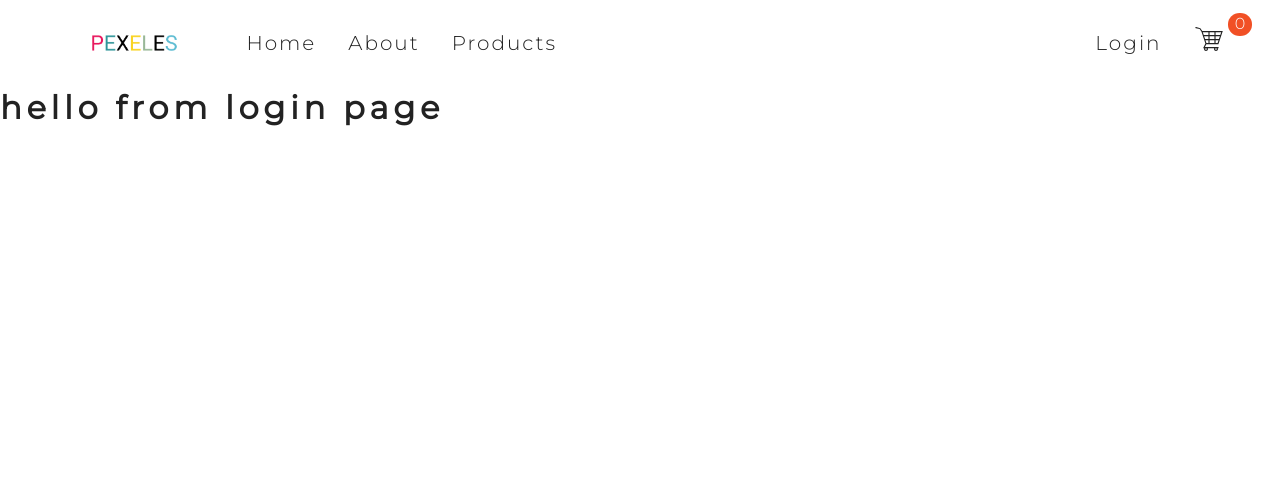
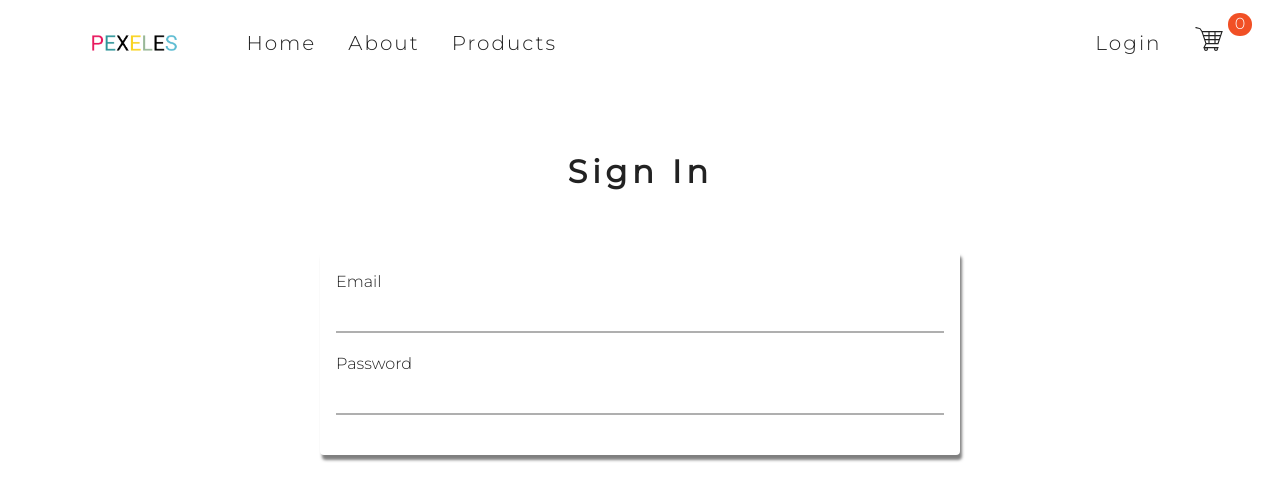
Before and after one commit to julianoperin/ecommerce-react, a React (Create React App) app: page /login in a window 1280 px wide. Shown: the top 500 px of the page. Built offline with nearby package versions, Linux system fonts and the light colour scheme; no server answers.

Commit message:
Added the Icons on the cart page

```diff
--- a/src/components/Cart/CartItem.js
+++ b/src/components/Cart/CartItem.js
@@ -1,5 +1,6 @@
 import React from "react";
-import { FaAngleUp, FaAngleDown } from "react-icons/fa";
+import { AiOutlinePlus, AiOutlineMinus } from "react-icons/ai";
+import { FaTrashAlt } from "react-icons/fa";
 import { CartContext } from "../../context/cart";
 
 export default function CartItem({ id, image, title, price, amount }) {
@@ -21,7 +22,7 @@ export default function CartItem({ id, image, title, price, amount }) {
             removeItem(id);
           }}
         >
-          remove
+          <FaTrashAlt />
         </button>
       </div>
       <div>
@@ -33,7 +34,7 @@ export default function CartItem({ id, image, title, price, amount }) {
             increaseAmount(id);
           }}
         >
-          <FaAngleUp />
+          <AiOutlinePlus />
         </button>
         <p className="item-amount">{amount}</p>
         <button
@@ -43,7 +44,7 @@ export default function CartItem({ id, image, title, price, amount }) {
             decreaseAmount(id, amount);
           }}
         >
-          <FaAngleDown />
+          <AiOutlineMinus />
         </button>
       </div>
     </article>
--- a/src/index.css
+++ b/src/index.css
@@ -427,10 +427,12 @@ Cart
 .cart-item h5 {
   margin: 0.5rem 0;
   letter-spacing: var(--mainSpacing);
+  font-size: 1rem;
 }
 .item-amount {
   text-align: center;
   margin-bottom: 0;
+  font-size: 1.4rem;
 }
 .cart-btn {
   background: transparent;
@@ -441,11 +443,11 @@ Cart
   color: var(--darkGrey);
   letter-spacing: var(--mainSpacing);
   cursor: pointer;
-  font-size: 0.8rem;
+  font-size: 1rem;
 }
 .amount-btn {
   color: var(--primaryColor);
-  font-size: 1rem;
+  font-size: 1.5rem;
 }
 /*
 ======
--- a/src/pages/Login.js
+++ b/src/pages/Login.js
@@ -1,5 +1,54 @@
 import React from "react";
 
+// Strapi function
+
+//handle user
+import { useHistory } from "react-router-dom";
+
 export default function Login() {
-  return <h1>hello from login page</h1>;
+  const history = useHistory();
+  //setup user context
+
+  //! state values
+  const [email, setEmail] = React.useState("");
+  const [password, setPassword] = React.useState("");
+  const [username, setUserName] = React.useState("default");
+  const [isMember, setIsMember] = React.useState(true);
+
+  let isEmpty = false;
+
+  const toggleMember = () => {};
+  const handleSubmit = async (e) => {};
+
+  console.log(email);
+  console.log(password);
+  return (
+    <section className="form section">
+      <h2 className="section-title">{isMember ? "sign in" : "register"}</h2>
+      <form className="login-form">
+        {/* single input */}
+        <div className="form-control">
+          <label htmlFor="email">email</label>
+          <input
+            type="email"
+            id="email"
+            value={email}
+            onChange={(e) => setEmail(e.target.value)}
+          />
+        </div>
+        {/* single input */}
+        {/* single input */}
+        <div className="form-control">
+          <label htmlFor="password">password</label>
+          <input
+            type="password"
+            id="password"
+            value={password}
+            onChange={(e) => setPassword(e.target.value)}
+          />
+        </div>
+        {/* single input */}
+      </form>
+    </section>
+  );
 }
```
